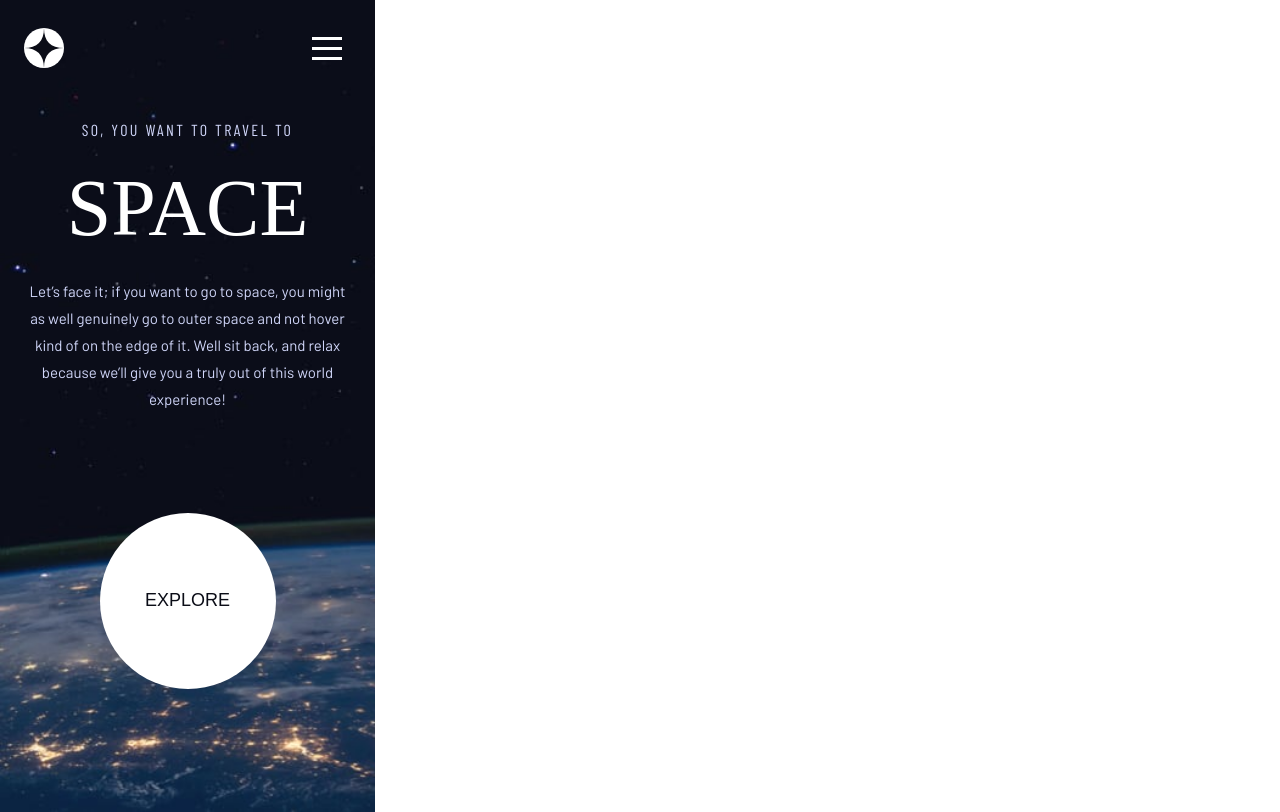
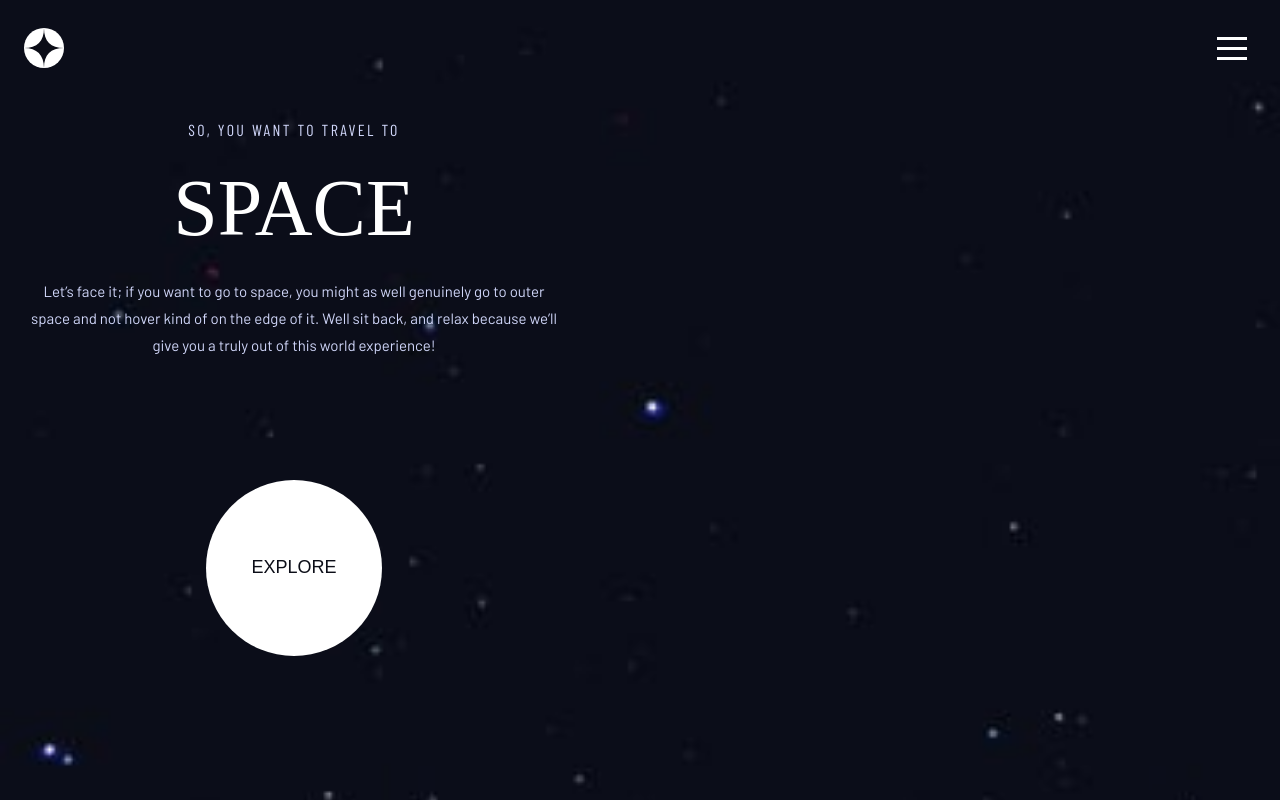
Before and after one commit to yogskr/space-tourism, a React (Vite) app: page / in a window 1280 px wide. Built offline with nearby package versions, Linux system fonts and the light colour scheme; a web font is replaced by a local one.

Commit message:
Edited width, height of the main container

```diff
--- a/src/App.css
+++ b/src/App.css
@@ -5,8 +5,8 @@ main {
   backdrop-filter: lightgray(50%);
   background-color: var(--color-blue-300);
   display: flex;
-  width: 375px;
-  height: 812px;
+  width: 100%; /* 375px */
+  height: 100vh; /* 880px */
   flex-direction: column;
   align-items: flex-start;
 }
```
